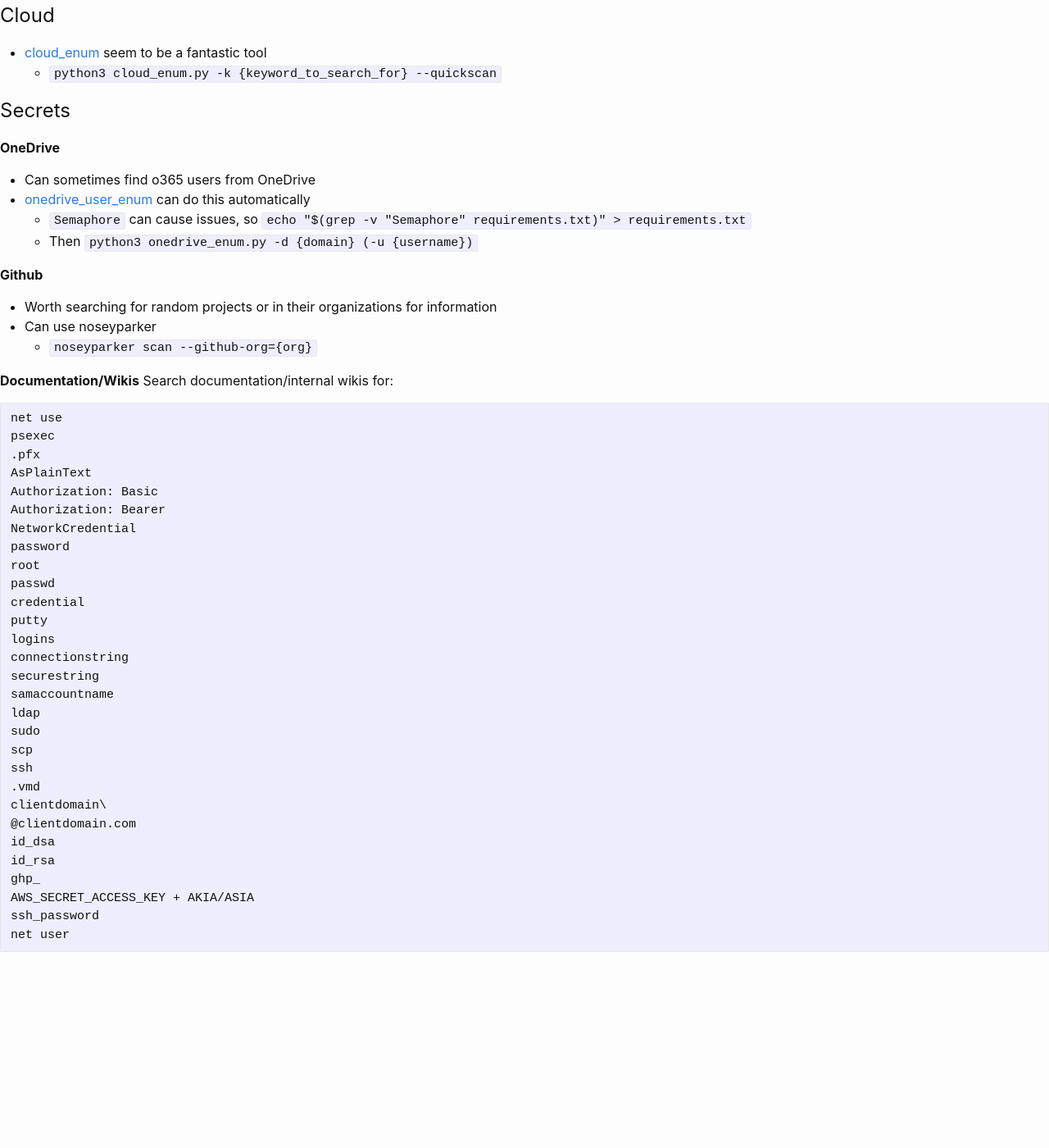
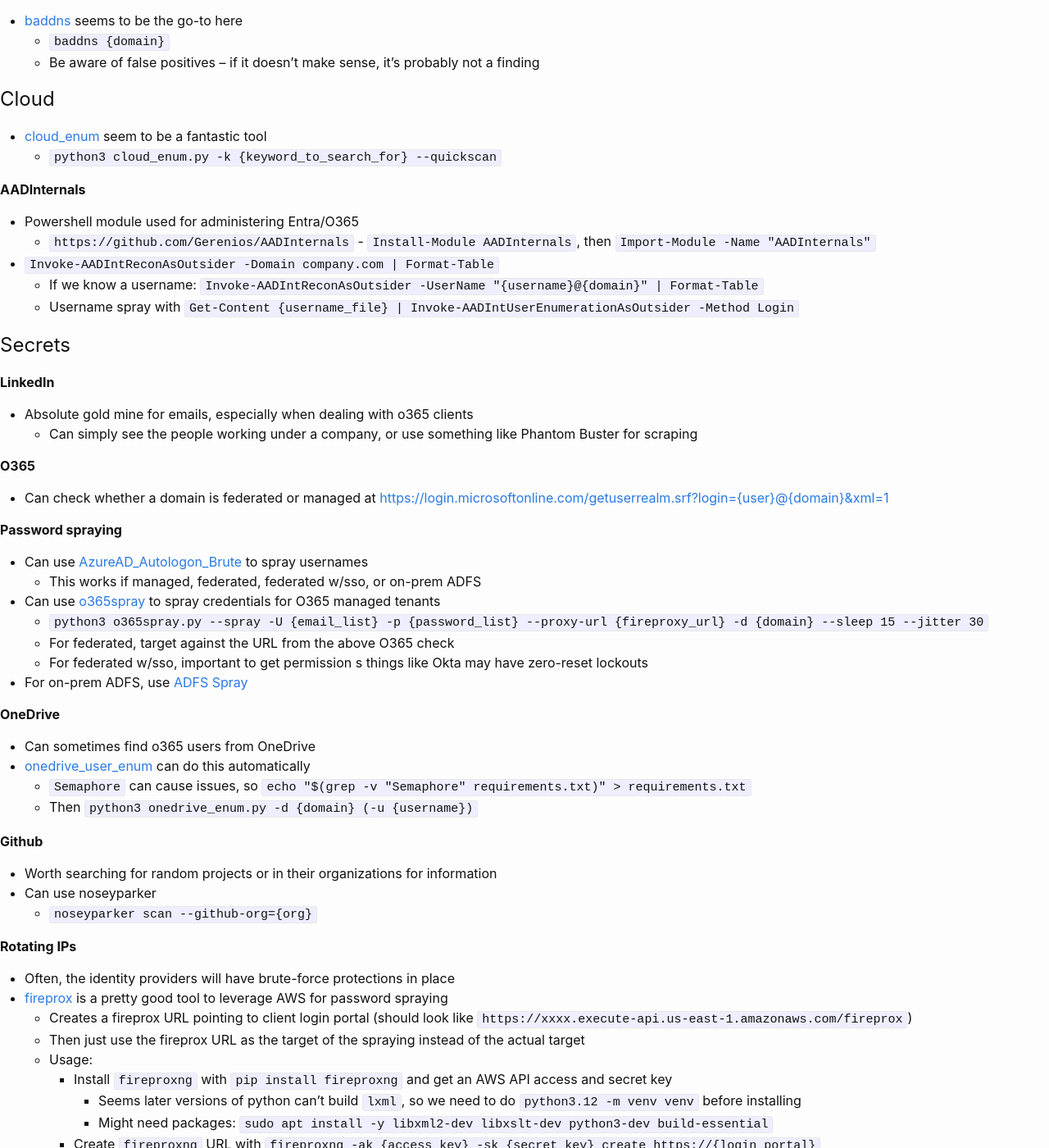
Before and after one commit to KhaelK138/KhaelK138.github.io, a Jekyll site: the page built from markdown/Externals.md, in a window 1280 px wide and 1400 px high, scrolled down 1715 px. Shown: the whole window at 82% size. Built offline with Jekyll 4.4.1, drawn with Linux system fonts in a browser that asks for light colours; our own code applies the rules of GitHub Pages for plain Markdown files; before the commit the page ends 2891 px from its top, so only the background shows below that; some of the changed text lies outside the part shown.

Commit message:
updated externals

```diff
--- a/markdown/Externals.md
+++ b/markdown/Externals.md
@@ -58,6 +58,9 @@
 - We can then filter data with `shodan parse`
   - `shodan parse --fields ip_str,product {out_file}.json.gz`
 
+**Burp**
+- Burp Enterprise is really good for automatically searching for classic bugs on a list of sites
+
 ## Email & Domain security
 
 **Email security**
@@ -73,8 +76,30 @@
 - [cloud_enum](https://github.com/initstring/cloud_enum) seem to be a fantastic tool
   - `python3 cloud_enum.py -k {keyword_to_search_for} --quickscan`
 
+**AADInternals**
+- Powershell module used for administering Entra/O365
+  - `https://github.com/Gerenios/AADInternals` - `Install-Module AADInternals`, then `Import-Module -Name "AADInternals"`
+- `Invoke-AADIntReconAsOutsider -Domain company.com | Format-Table `
+  - If we know a username: `Invoke-AADIntReconAsOutsider -UserName "{username}@{domain}" | Format-Table`
+  - Username spray with `Get-Content {username_file} | Invoke-AADIntUserEnumerationAsOutsider -Method Login`
 
 ## Secrets
+
+**LinkedIn**
+- Absolute gold mine for emails, especially when dealing with o365 clients
+  - Can simply see the people working under a company, or use something like Phantom Buster for scraping
+
+**O365**
+- Can check whether a domain is federated or managed at [https://login.microsoftonline.com/getuserrealm.srf?login={user}@{domain}&xml=1](https://login.microsoftonline.com/getuserrealm.srf?login={user}@{domain}&xml=1)
+
+**Password spraying**
+- Can use [AzureAD_Autologon_Brute](https://github.com/nyxgeek/AzureAD_Autologon_Brute) to spray usernames
+  - This works if managed, federated, federated w/sso, or on-prem ADFS
+- Can use [o365spray](https://github.com/0xZDH/o365spray) to spray credentials for O365 managed tenants
+  - `python3 o365spray.py --spray -U {email_list} -p {password_list} --proxy-url {fireproxy_url} -d {domain} --sleep 15 --jitter 30`
+  - For federated, target against the URL from the above O365 check
+  - For federated w/sso, important to get permission s things like Okta may have zero-reset lockouts
+- For on-prem ADFS, use [ADFS Spray](https://github.com/xFreed0m/ADFSpray)
 
 **OneDrive**
 - Can sometimes find o365 users from OneDrive
@@ -86,6 +111,17 @@
 - Worth searching for random projects or in their organizations for information
 - Can use noseyparker
   - `noseyparker scan --github-org={org}`
+
+**Rotating IPs**
+- Often, the identity providers will have brute-force protections in place
+- [fireprox](https://github.com/Sprocket-Security/fireproxng) is a pretty good tool to leverage AWS for password spraying
+  - Creates a fireprox URL pointing to client login portal (should look like `https://xxxx.execute-api.us-east-1.amazonaws.com/fireprox`)
+  - Then just use the fireprox URL as the target of the spraying instead of the actual target
+  - Usage:
+    - Install `fireproxng` with `pip install fireproxng` and get an AWS API access and secret key
+      - Seems later versions of python can't build `lxml`, so we need to do `python3.12 -m venv venv` before installing
+      - Might need packages: `sudo apt install -y libxml2-dev libxslt-dev python3-dev build-essential`
+    - Create `fireproxng` URL with `fireproxng -ak {access_key} -sk {secret_key} create https://{login_portal}`
 
 **Documentation/Wikis**
 Search documentation/internal wikis for:
```
Also changed, not shown: other parts of markdown/Externals.md (+2 -2 lines).
